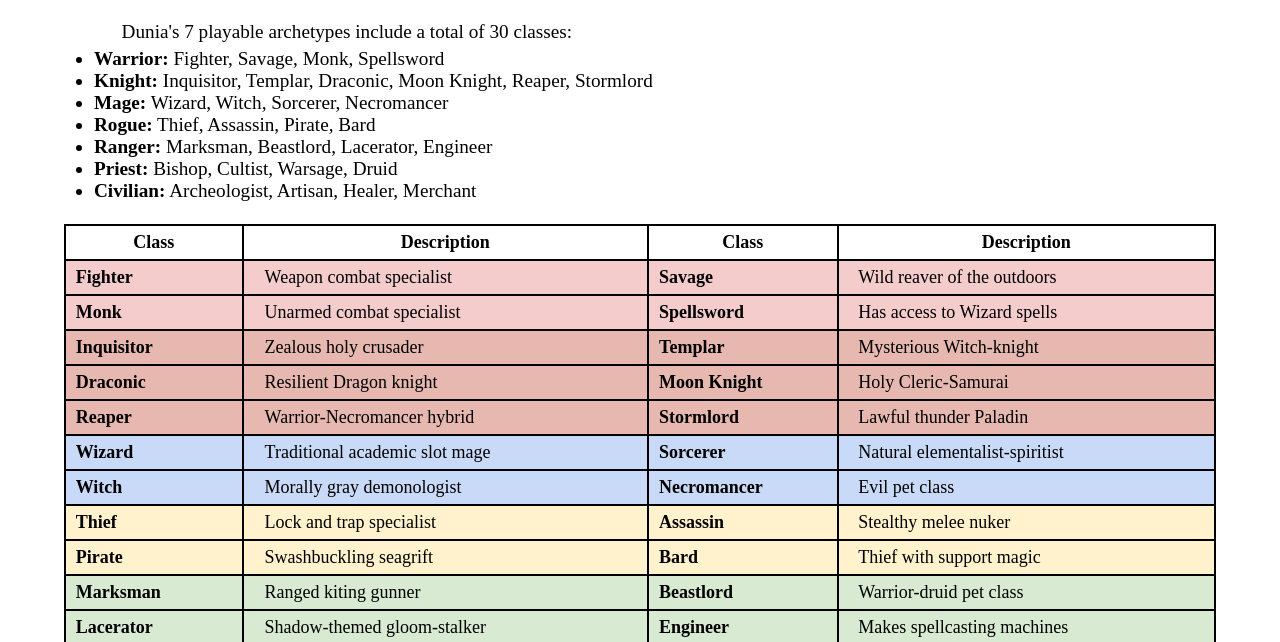
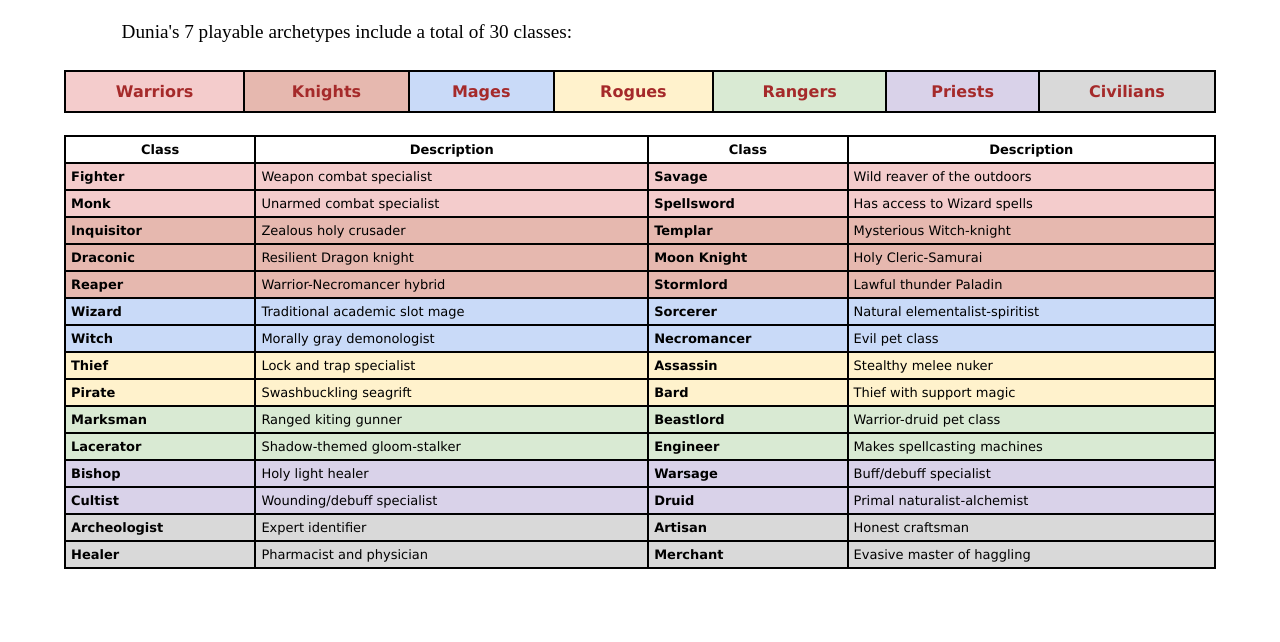
Before and after one commit to MidooCherni/DuniaWiki, a plain HTML site: page classes.html in a window 1280 px wide. Shown: the part 309-951 px from the top of the page. Drawn offline with Linux system fonts and the light colour scheme.

Commit message:
class list tweaks

```diff
--- a/classes.html
+++ b/classes.html
@@ -6,264 +6,255 @@
         <div class="content">
   <center><img src="img/logo.png" style="width:80%; height:175px;"></center>
   <h2>Classes</h2>
-  <p>Dunia's 7 playable archetypes include a total of 30 classes:</p>
-  <ul>
-    <li><b>Warrior:</b> Fighter, Savage, Monk, Spellsword</li>
-    <li><b>Knight:</b> Inquisitor, Templar, Draconic, Moon Knight, Reaper, Stormlord</li>
-    <li><b>Mage:</b> Wizard, Witch, Sorcerer, Necromancer</li>
-    <li><b>Rogue:</b> Thief, Assassin, Pirate, Bard</li>
-    <li><b>Ranger:</b> Marksman, Beastlord, Lacerator, Engineer</li>
-    <li><b>Priest:</b> Bishop, Cultist, Warsage, Druid</li>
-    <li><b>Civilian:</b> Archeologist, Artisan, Healer, Merchant</li>
-  </ul><br>
-  <table class="classtable">
-    <tr style="font-weight:bold; background-color: white;">
-      <td colspan="1" rowspan="1">
-        <p><b><center>Class</center></b></p>
+  <p>Dunia's 7 playable archetypes include a total of 30 classes:</p><br>
+  <table>
+    <tr class="classtable" style="font-weight:bold; font-family:Trebuchet MS;">
+      <td colspan="1" rowspan="1" style="background-color:#f4cccc">
+        <b><a style="color:brown" href="classes/warriors.html"><center>Warriors</center></a></b>
       </td>
-      <td colspan="1" rowspan="1">
-        <p><center>Description</center></p>
+      <td colspan="1" rowspan="1" style="background-color:#e6b8af">
+        <a style="color:brown" href="classes/knights.html"><center>Knights</center></a>
       </td>
-      <td colspan="1" rowspan="1">
-        <p><center>Class</center></p>
+      <td colspan="1" rowspan="1" style="background-color:#c9daf8">
+        <a style="color:brown" href="classes/mages.html"><center>Mages</center></a>
       </td>
-      <td colspan="1" rowspan="1">
-        <p><center>Description</center></p>
+      <td colspan="1" rowspan="1" style="background-color:#fff2cc">
+        <a style="color:brown" href="classes/rogues.html"><center>Rogues</center></a>
       </td>
-    </tr>
-    <tr style="background-color: #f4cccc;">
-      <td colspan="1" rowspan="1">
-        <p>Fighter</p>
+      <td colspan="1" rowspan="1" style="background-color:#d9ead3">
+        <a style="color:brown" href="classes/rangers.html"><center>Rangers</center></a>
       </td>
-      <td colspan="1" rowspan="1">
-        <p>Weapon combat specialist</p>
+      <td colspan="1" rowspan="1" style="background-color:#d9d2e9">
+        <a style="color:brown" href="classes/priests.html"><center>Priests</center></a>
       </td>
-      <td colspan="1" rowspan="1">
-        <p>Savage</p>
-      </td>
-      <td colspan="1" rowspan="1">
-        <p>Wild reaver of the outdoors</p>
-      </td>
-    </tr>
-    <tr style="background-color: #f4cccc;">
-      <td colspan="1" rowspan="1">
-        <p>Monk</p>
-      </td>
-      <td colspan="1" rowspan="1">
-        <p>Unarmed combat specialist</p>
-      </td>
-      <td colspan="1" rowspan="1">
-        <p>Spellsword</p>
-      </td>
-      <td colspan="1" rowspan="1">
-        <p>Has access to Wizard spells</p>
-      </td>
-    </tr>
-    <tr style="background-color: #e6b8af;">
-      <td colspan="1" rowspan="1">
-        <p>Inquisitor</p>
-      </td>
-      <td colspan="1" rowspan="1">
-        <p>Zealous holy crusader</p>
-      </td>
-      <td colspan="1" rowspan="1">
-        <p>Templar</p>
-      </td>
-      <td colspan="1" rowspan="1">
-        <p>Mysterious Witch-knight</p>
-      </td>
-    </tr>
-    <tr style="background-color: #e6b8af;">
-      <td colspan="1" rowspan="1">
-        <p>Draconic</p>
-      </td>
-      <td colspan="1" rowspan="1">
-        <p>Resilient Dragon knight</p>
-      </td>
-      <td colspan="1" rowspan="1">
-        <p>Moon Knight</p>
-      </td>
-      <td colspan="1" rowspan="1">
-        <p>Holy Cleric-Samurai</p>
-      </td>
-    </tr>
-    <tr style="background-color: #e6b8af;">
-      <td colspan="1" rowspan="1">
-        <p>Reaper</p>
-      </td>
-      <td colspan="1" rowspan="1">
-        <p>Warrior-Necromancer hybrid</p>
-      </td>
-      <td colspan="1" rowspan="1">
-        <p>Stormlord</p>
-      </td>
-      <td colspan="1" rowspan="1">
-        <p>Lawful thunder Paladin</p>
-      </td>
-    </tr>
-    <tr style="background-color: #c9daf8;">
-      <td colspan="1" rowspan="1">
-        <p>Wizard</p>
-      </td>
-      <td colspan="1" rowspan="1">
-        <p>Traditional academic slot mage</p>
-      </td>
-      <td colspan="1" rowspan="1">
-        <p>Sorcerer</p>
-      </td>
-      <td colspan="1" rowspan="1">
-        <p>Natural elementalist-spiritist</p>
-      </td>
-    </tr>
-    <tr style="background-color: #c9daf8;">
-      <td colspan="1" rowspan="1">
-        <p>Witch</p>
-      </td>
-      <td colspan="1" rowspan="1">
-        <p>Morally gray demonologist</p>
-      </td>
-      <td colspan="1" rowspan="1">
-        <p>Necromancer</p>
-      </td>
-      <td colspan="1" rowspan="1">
-        <p>Evil pet class</p>
-      </td>
-    </tr>
-    <tr style="background-color: #fff2cc;">
-      <td colspan="1" rowspan="1">
-        <p>Thief</p>
-      </td>
-      <td colspan="1" rowspan="1">
-        <p>Lock and trap specialist</p>
-      </td>
-      <td colspan="1" rowspan="1">
-        <p>Assassin</p>
-      </td>
-      <td colspan="1" rowspan="1">
-        <p>Stealthy melee nuker</p>
-      </td>
-    </tr>
-    <tr style="background-color: #fff2cc;">
-      <td colspan="1" rowspan="1">
-        <p>Pirate</p>
-      </td>
-      <td colspan="1" rowspan="1">
-        <p>Swashbuckling seagrift</p>
-      </td>
-      <td colspan="1" rowspan="1">
-        <p>Bard</p>
-      </td>
-      <td colspan="1" rowspan="1">
-        <p>Thief with support magic</p>
-      </td>
-    </tr>
-    <tr style="background-color: #d9ead3;">
-      <td colspan="1" rowspan="1">
-        <p>Marksman</p>
-      </td>
-      <td colspan="1" rowspan="1">
-        <p>Ranged kiting gunner</p>
-      </td>
-      <td colspan="1" rowspan="1">
-        <p>Beastlord</p>
-      </td>
-      <td colspan="1" rowspan="1">
-        <p>Warrior-druid pet class</p>
-      </td>
-    </tr>
-    <tr style="background-color: #d9ead3;">
-      <td colspan="1" rowspan="1">
-        <p>Lacerator</p>
-      </td>
-      <td colspan="1" rowspan="1">
-        <p>Shadow-themed gloom-stalker</p>
-      </td>
-      <td colspan="1" rowspan="1">
-        <p>Engineer</p>
-      </td>
-      <td colspan="1" rowspan="1">
-        <p>Makes spellcasting machines</p>
-      </td>
-    </tr>
-    <tr style="background-color: #d9d2e9;">
-      <td colspan="1" rowspan="1">
-        <p>Bishop</p>
-      </td>
-      <td colspan="1" rowspan="1">
-        <p>Holy light healer</p>
-      </td>
-      <td colspan="1" rowspan="1">
-        <p>Warsage</p>
-      </td>
-      <td colspan="1" rowspan="1">
-        <p>Buff/debuff specialist</p>
-      </td>
-    </tr>
-    <tr style="background-color: #d9d2e9;">
-      <td colspan="1" rowspan="1">
-        <p>Cultist</p>
-      </td>
-      <td colspan="1" rowspan="1">
-        <p>Wounding/debuff specialist</p>
-      </td>
-      <td colspan="1" rowspan="1">
-        <p>Druid</p>
-      </td>
-      <td colspan="1" rowspan="1">
-        <p>Primal naturalist-alchemist</p>
-      </td>
-    </tr>
-    <tr style="background-color: #d9d9d9;">
-      <td colspan="1" rowspan="1">
-        <p>Archeologist</p>
-      </td>
-      <td colspan="1" rowspan="1">
-        <p>Expert identifier</p>
-      </td>
-      <td colspan="1" rowspan="1">
-        <p>Artisan</p>
-      </td>
-      <td colspan="1" rowspan="1">
-        <p>Honest craftsman</p>
-      </td>
-    </tr>
-    <tr style="background-color: #d9d9d9;">
-      <td colspan="1" rowspan="1">
-        <p>Healer</p>
-      </td>
-      <td colspan="1" rowspan="1">
-        <p>Pharmacist and physician</p>
-      </td>
-      <td colspan="1" rowspan="1">
-        <p>Merchant</p>
-      </td>
-      <td colspan="1" rowspan="1">
-        <p>Evasive master of haggling</p>
+      <td colspan="1" rowspan="1" style="background-color:#d9d9d9">
+        <a style="color:brown" href="classes/civilians.html"><center>Civilians</center></a>
       </td>
     </tr>
   </table><br>
-  <table>
-    <tr class="classtable" style="font-weight: bold;">
-      <td colspan="1" rowspan="1" style="background-color:#f4cccc">
-        <p><b>Warriors</b></p>
+  <table class="classtable" style="font-family:'Trebuchet MS';">
+    <tr style="font-weight:bold; background-color: white;">
+      <td colspan="1" rowspan="1" style="font-size:small; padding:5px;">
+        <b><center>Class</center></b>
       </td>
-      <td colspan="1" rowspan="1" style="background-color:#e6b8af">
-        <p>Knights</p>
+      <td colspan="1" rowspan="1" style="font-size:small; padding:5px;">
+        <center>Description</center>
       </td>
-      <td colspan="1" rowspan="1" style="background-color:#c9daf8">
-        <p>Mages</p>
+      <td colspan="1" rowspan="1" style="font-size:small; padding:5px;">
+        <center>Class</center>
       </td>
-      <td colspan="1" rowspan="1" style="background-color:#fff2cc">
-        <p>Rogues</p>
+      <td colspan="1" rowspan="1" style="font-size:small; padding:5px;">
+        <center>Description</center>
       </td>
-      <td colspan="1" rowspan="1" style="background-color:#d9ead3">
-        <p>Rangers</p>
+    </tr>
+    <tr style="padding:5px; background-color: #f4cccc;">
+      <td colspan="1" rowspan="1" style="font-size:small; padding:5px;">
+        Fighter
       </td>
-      <td colspan="1" rowspan="1" style="background-color:#d9d2e9">
-        <p>Priests</p>
+      <td colspan="1" rowspan="1" style="font-size:small; padding:5px;">
+        Weapon combat specialist
       </td>
-      <td colspan="1" rowspan="1" style="background-color:#d9d9d9">
-        <p>Civilian</p>
+      <td colspan="1" rowspan="1" style="font-size:small; padding:5px;">
+        Savage
+      </td>
+      <td colspan="1" rowspan="1" style="font-size:small; padding:5px;">
+        Wild reaver of the outdoors
+      </td>
+    </tr>
+    <tr style="padding:5px; background-color: #f4cccc;">
+      <td colspan="1" rowspan="1" style="font-size:small; padding:5px;">
+        Monk
+      </td>
+      <td colspan="1" rowspan="1" style="font-size:small; padding:5px;">
+        Unarmed combat specialist
+      </td>
+      <td colspan="1" rowspan="1" style="font-size:small; padding:5px;">
+        Spellsword
+      </td>
+      <td colspan="1" rowspan="1" style="font-size:small; padding:5px;">
+        Has access to Wizard spells
+      </td>
+    </tr>
+    <tr style="padding:5px; background-color: #e6b8af;">
+      <td colspan="1" rowspan="1" style="font-size:small; padding:5px;">
+        Inquisitor
+      </td>
+      <td colspan="1" rowspan="1" style="font-size:small; padding:5px;">
+        Zealous holy crusader
+      </td>
+      <td colspan="1" rowspan="1" style="font-size:small; padding:5px;">
+        Templar
+      </td>
+      <td colspan="1" rowspan="1" style="font-size:small; padding:5px;">
+        Mysterious Witch-knight
+      </td>
+    </tr>
+    <tr style="padding:5px; background-color: #e6b8af;">
+      <td colspan="1" rowspan="1" style="font-size:small; padding:5px;">
+        Draconic
+      </td>
+      <td colspan="1" rowspan="1" style="font-size:small; padding:5px;">
+        Resilient Dragon knight
+      </td>
+      <td colspan="1" rowspan="1" style="font-size:small; padding:5px;">
+        Moon Knight
+      </td>
+      <td colspan="1" rowspan="1" style="font-size:small; padding:5px;">
+        Holy Cleric-Samurai
+      </td>
+    </tr>
+    <tr style="padding:5px; background-color: #e6b8af;">
+      <td colspan="1" rowspan="1" style="font-size:small; padding:5px;">
+        Reaper
+      </td>
+      <td colspan="1" rowspan="1" style="font-size:small; padding:5px;">
+        Warrior-Necromancer hybrid
+      </td>
+      <td colspan="1" rowspan="1" style="font-size:small; padding:5px;">
+        Stormlord
+      </td>
+      <td colspan="1" rowspan="1" style="font-size:small; padding:5px;">
+        Lawful thunder Paladin
+      </td>
+    </tr>
+    <tr style="padding:5px; background-color: #c9daf8;">
+      <td colspan="1" rowspan="1" style="font-size:small; padding:5px;">
+        Wizard
+      </td>
+      <td colspan="1" rowspan="1" style="font-size:small; padding:5px;">
+        Traditional academic slot mage
+      </td>
+      <td colspan="1" rowspan="1" style="font-size:small; padding:5px;">
+        Sorcerer
+      </td>
+      <td colspan="1" rowspan="1" style="font-size:small; padding:5px;">
+        Natural elementalist-spiritist
+      </td>
+    </tr>
+    <tr style="padding:5px; background-color: #c9daf8;">
+      <td colspan="1" rowspan="1" style="font-size:small; padding:5px;">
+        Witch
+      </td>
+      <td colspan="1" rowspan="1" style="font-size:small; padding:5px;">
+        Morally gray demonologist
+      </td>
+      <td colspan="1" rowspan="1" style="font-size:small; padding:5px;">
+        Necromancer
+      </td>
+      <td colspan="1" rowspan="1" style="font-size:small; padding:5px;">
+        Evil pet class
+      </td>
+    </tr>
+    <tr style="padding:5px; background-color: #fff2cc;">
+      <td colspan="1" rowspan="1" style="font-size:small; padding:5px;">
+        Thief
+      </td>
+      <td colspan="1" rowspan="1" style="font-size:small; padding:5px;">
+        Lock and trap specialist
+      </td>
+      <td colspan="1" rowspan="1" style="font-size:small; padding:5px;">
+        Assassin
+      </td>
+      <td colspan="1" rowspan="1" style="font-size:small; padding:5px;">
+        Stealthy melee nuker
+      </td>
+    </tr>
+    <tr style="padding:5px; background-color: #fff2cc;">
+      <td colspan="1" rowspan="1" style="font-size:small; padding:5px;">
+        Pirate
+      </td>
+      <td colspan="1" rowspan="1" style="font-size:small; padding:5px;">
+        Swashbuckling seagrift
+      </td>
+      <td colspan="1" rowspan="1" style="font-size:small; padding:5px;">
+        Bard
+      </td>
+      <td colspan="1" rowspan="1" style="font-size:small; padding:5px;">
+        Thief with support magic
+      </td>
+    </tr>
+    <tr style="padding:5px; background-color: #d9ead3;">
+      <td colspan="1" rowspan="1" style="font-size:small; padding:5px;">
+        Marksman
+      </td>
+      <td colspan="1" rowspan="1" style="font-size:small; padding:5px;">
+        Ranged kiting gunner
+      </td>
+      <td colspan="1" rowspan="1" style="font-size:small; padding:5px;">
+        Beastlord
+      </td>
+      <td colspan="1" rowspan="1" style="font-size:small; padding:5px;">
+        Warrior-druid pet class
+      </td>
+    </tr>
+    <tr style="padding:5px; background-color: #d9ead3;">
+      <td colspan="1" rowspan="1" style="font-size:small; padding:5px;">
+        Lacerator
+      </td>
+      <td colspan="1" rowspan="1" style="font-size:small; padding:5px;">
+        Shadow-themed gloom-stalker
+      </td>
+      <td colspan="1" rowspan="1" style="font-size:small; padding:5px;">
+        Engineer
+      </td>
+      <td colspan="1" rowspan="1" style="font-size:small; padding:5px;">
+        Makes spellcasting machines
+      </td>
+    </tr>
+    <tr style="padding:5px; background-color: #d9d2e9;">
+      <td colspan="1" rowspan="1" style="font-size:small; padding:5px;">
+        Bishop
+      </td>
+      <td colspan="1" rowspan="1" style="font-size:small; padding:5px;">
+        Holy light healer
+      </td>
+      <td colspan="1" rowspan="1" style="font-size:small; padding:5px;">
+        Warsage
+      </td>
+      <td colspan="1" rowspan="1" style="font-size:small; padding:5px;">
+        Buff/debuff specialist
+      </td>
+    </tr>
+    <tr style="padding:5px; background-color: #d9d2e9;">
+      <td colspan="1" rowspan="1" style="font-size:small; padding:5px;">
+        Cultist
+      </td>
+      <td colspan="1" rowspan="1" style="font-size:small; padding:5px;">
+        Wounding/debuff specialist
+      </td>
+      <td colspan="1" rowspan="1" style="font-size:small; padding:5px;">
+        Druid
+      </td>
+      <td colspan="1" rowspan="1" style="font-size:small; padding:5px;">
+        Primal naturalist-alchemist
+      </td>
+    </tr>
+    <tr style="padding:5px; background-color: #d9d9d9;">
+      <td colspan="1" rowspan="1" style="font-size:small; padding:5px;">
+        Archeologist
+      </td>
+      <td colspan="1" rowspan="1" style="font-size:small; padding:5px;">
+        Expert identifier
+      </td>
+      <td colspan="1" rowspan="1" style="font-size:small; padding:5px;">
+        Artisan
+      </td>
+      <td colspan="1" rowspan="1" style="font-size:small; padding:5px;">
+        Honest craftsman
+      </td>
+    </tr>
+    <tr style="padding:5px; background-color: #d9d9d9;">
+      <td colspan="1" rowspan="1" style="font-size:small; padding:5px;">
+        Healer
+      </td>
+      <td colspan="1" rowspan="1" style="font-size:small; padding:5px;">
+        Pharmacist and physician
+      </td>
+      <td colspan="1" rowspan="1" style="font-size:small; padding:5px;">
+        Merchant
+      </td>
+      <td colspan="1" rowspan="1" style="font-size:small; padding:5px;">
+        Evasive master of haggling
       </td>
     </tr>
   </table>
--- a/style.css
+++ b/style.css
@@ -23,7 +23,7 @@ details summary::-webkit-details-marker {
 .racepic{
     float:right;
     padding-left: 25px;
-    padding-bottom: 5px;
+    padding-bottom: 5px;c
 }
 
 .sidebar{
@@ -121,10 +121,11 @@ td:first-child{
 }
 
 .classtable td{
-    font-size:large;
     border: 2px;
     border-style:solid;
     border-color: black;
+    font-family:'Lucida Sans', 'Lucida Sans Regular', 'Lucida Grande', 'Lucida Sans Unicode', Geneva, Verdana, sans-serif;
+    padding:10px;
 }
 
 .jobtable {
```
Also changed, not shown: classes/civilians.html (+8 -1 lines), classes/knights.html (+11 -2 lines), classes/mages.html (+8 -2 lines), classes/priests.html (+8 -2 lines), classes/priests/warsage.html (+1 -1 lines), classes/rangers.html (+8 -2 lines), classes/rogues.html (+8 -2 lines), classes/warriors.html (+10 -2 lines).
